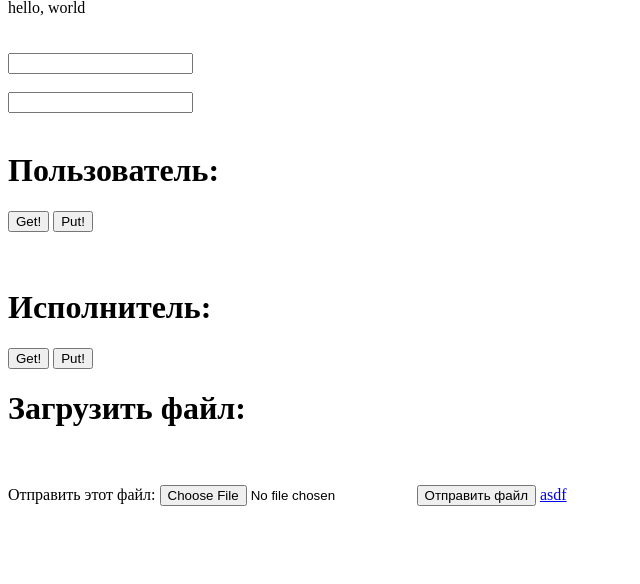
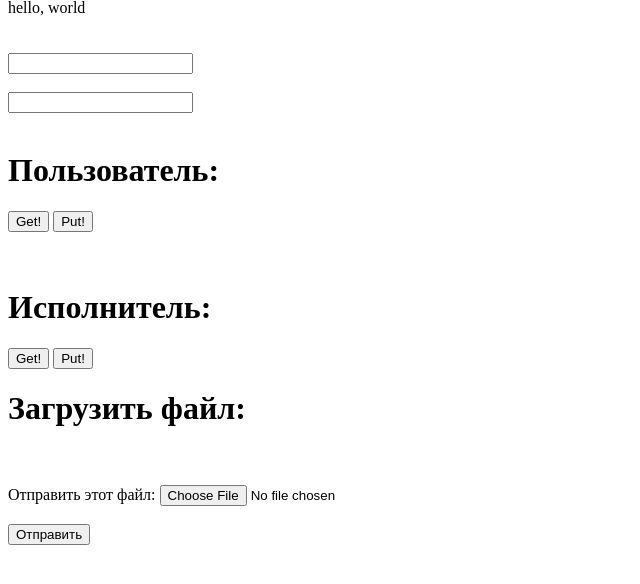
Before and after one commit to vladtinishov/music, a CodeIgniter app: page /database/ in a window 1280 px wide. Shown: the part 81-665 px from the top of the page, without its empty margins (0-640 px from the left). Run offline with CodeIgniter, Linux system fonts and the light colour scheme.

Commit message:
объявил методы для работы с сервером

```diff
--- a/application/controllers/MusicDownload.php
+++ b/application/controllers/MusicDownload.php
@@ -2,7 +2,7 @@
 class MusicDownload extends CI_Controller{
     public function downloadFile(){
         $uploaddir = 'music';
-        $uploadfile = $uploaddir . '/' . basename($_FILES['userfile']['name']);
+        $uploadfile = $uploaddir . '/' . basename($_FILES['userfile']['file']);
 
         if (move_uploaded_file($_FILES['userfile']['tmp_name'], $uploadfile)) {
             echo "Yes";
--- a/application/views/client/index.php
+++ b/application/views/client/index.php
@@ -23,15 +23,11 @@
         <button @click="workingWithUsers('set_singer')">Put!</button>
 
         <h1>Загрузить файл:</h1> <br><br>
-        <form enctype="multipart/form-data" action="index.php/musicDownload/downloadFile" method="POST">
-            <!-- Поле MAX_FILE_SIZE должно быть указано до поля загрузки файла -->
-            <input type="hidden" name="MAX_FILE_SIZE" value="30000" />
-            <!-- Название элемента input определяет имя в массиве $_FILES -->
-            Отправить этот файл: <input name="userfile" type="file" />
-            <input type="submit" value="Отправить файл" />
-        <a href="index.php/musicDownload/downloadFile">asdf</a>
-
-        </form>
+        <!-- Поле MAX_FILE_SIZE должно быть указано до поля загрузки файла -->
+        <input type="hidden" name="MAX_FILE_SIZE" value="30000" />
+        <!-- Название элемента input определяет имя в массиве $_FILES -->
+        Отправить этот файл: <input name="userfile" type="file" /><br><br>
+        <button @click="uploadMusic()" id="send_file">Отправить</button>
     </div>
 
 <script src="https://cdn.jsdelivr.net/npm/axios/dist/axios.min.js"></script>
--- a/templates/script.js
+++ b/templates/script.js
@@ -12,6 +12,14 @@ let app = new Vue({
                 password: password
             })
             .then(data => console.log(data.data))
-        }
+        },
+        uploadMusic:function(){
+            // let formData = new FormData();
+            // let file = document.getElementById('userfile');
+            // formData.append('file', file.files[0]);
+            // axios.post('input.php/musicdownoload/downloadFile', {file: formData})
+            // .then(console.log('ok'))
+            alert();
+        },
     }
 })
```
